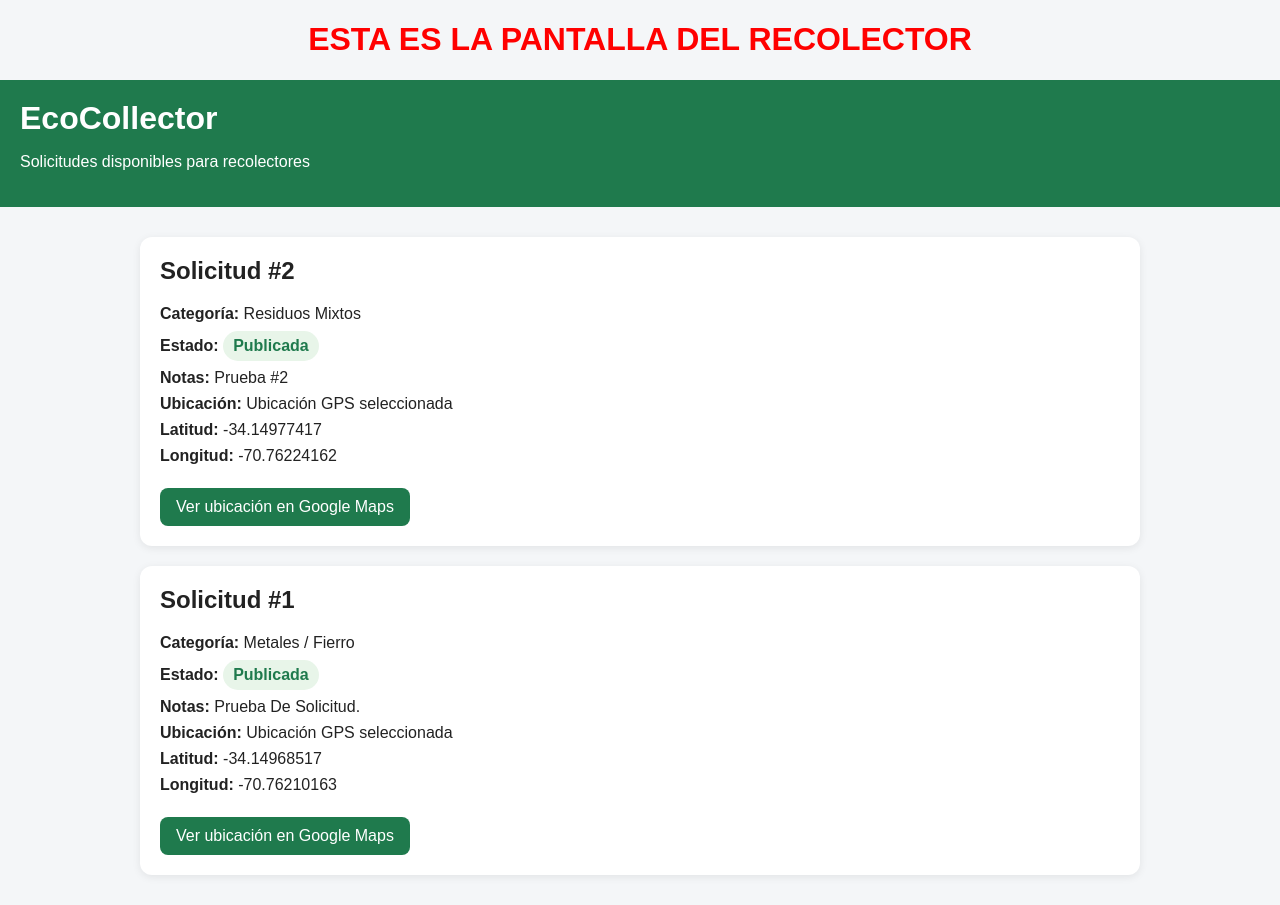
After one commit to juanhidal1508/Repositorio_EcoCollector, a Django app: template recolecciones/templates/recolecciones/solicitudes.disponibles.html in a window 1280 px wide. The commit adds this page. Run offline with Django 5.2, Linux system fonts and the light colour scheme; the template is opened without the code that fills it: values that come from a table or form of the project are taken from there, others are empty; data comes from the database, SQL or seed files in the repository; both versions use the stored data as it was after the commit.

Commit message:
EcoCollector fase 2 completada

```diff
--- /dev/null
+++ b/recolecciones/templates/recolecciones/solicitudes.disponibles.html
@@ -0,0 +1,158 @@
+<!DOCTYPE html>
+<html lang="es">
+<head>
+    <meta charset="UTF-8">
+    <meta name="viewport" content="width=device-width, initial-scale=1.0">
+
+    <title>Solicitudes disponibles - EcoCollector</title>
+
+    <style>
+        body {
+            font-family: Arial, sans-serif;
+            margin: 0;
+            background: #f4f6f8;
+            color: #222;
+        }
+
+        header {
+            background: #1f7a4d;
+            color: white;
+            padding: 20px;
+        }
+
+        header h1 {
+            margin: 0;
+        }
+
+        .contenedor {
+            max-width: 1000px;
+            margin: 30px auto;
+            padding: 0 20px;
+        }
+
+        .solicitud {
+            background: white;
+            border-radius: 12px;
+            padding: 20px;
+            margin-bottom: 20px;
+            box-shadow: 0 2px 8px rgba(0, 0, 0, 0.08);
+        }
+
+        .solicitud h2 {
+            margin-top: 0;
+        }
+
+        .estado {
+            display: inline-block;
+            padding: 6px 10px;
+            border-radius: 20px;
+            background: #e8f5e9;
+            color: #1f7a4d;
+            font-weight: bold;
+        }
+
+        .dato {
+            margin: 8px 0;
+        }
+
+        .sin-solicitudes {
+            background: white;
+            padding: 30px;
+            border-radius: 12px;
+            text-align: center;
+        }
+
+        .boton {
+            display: inline-block;
+            margin-top: 15px;
+            padding: 10px 16px;
+            background: #1f7a4d;
+            color: white;
+            text-decoration: none;
+            border-radius: 8px;
+        }
+    </style>
+</head>
+
+<body>
+
+    <h1 style="color:red; text-align:center;">
+        ESTA ES LA PANTALLA DEL RECOLECTOR
+    </h1>
+
+<header>
+    <h1>EcoCollector</h1>
+    <p>Solicitudes disponibles para recolectores</p>
+</header>
+
+<div class="contenedor">
+
+    {% if solicitudes %}
+
+        {% for solicitud in solicitudes %}
+
+            <div class="solicitud">
+
+                <h2>Solicitud #{{ solicitud.id }}</h2>
+
+                <p class="dato">
+                    <strong>Categoría:</strong>
+                    {{ solicitud.categoria.nombre_categoria }}
+                </p>
+
+                <p class="dato">
+                    <strong>Estado:</strong>
+                    <span class="estado">
+                        {{ solicitud.get_estado_actual_display }}
+                    </span>
+                </p>
+
+                {% if solicitud.notas_adicionales %}
+                    <p class="dato">
+                        <strong>Notas:</strong>
+                        {{ solicitud.notas_adicionales }}
+                    </p>
+                {% endif %}
+
+                {% if solicitud.ubicacion %}
+                    <p class="dato">
+                        <strong>Ubicación:</strong>
+                        {{ solicitud.ubicacion.direccion_formateada }}
+                    </p>
+
+                    <p class="dato">
+                        <strong>Latitud:</strong>
+                        {{ solicitud.ubicacion.latitud }}
+                    </p>
+
+                    <p class="dato">
+                        <strong>Longitud:</strong>
+                        {{ solicitud.ubicacion.longitud }}
+                    </p>
+
+                    <a
+                        class="boton"
+                        href="https://www.google.com/maps?q={{ solicitud.ubicacion.latitud }}, {{ solicitud.ubicacion.longitud }}"
+                        target="_blank"
+                    >
+                        Ver ubicación en Google Maps
+                    </a>
+                {% endif %}
+
+            </div>
+
+        {% endfor %}
+
+    {% else %}
+
+        <div class="sin-solicitudes">
+            <h2>No hay solicitudes disponibles</h2>
+            <p>Actualmente no existen solicitudes publicadas pendientes de recolección.</p>
+        </div>
+
+    {% endif %}
+
+</div>
+
+</body>
+</html>
--- a/recolecciones/urls.py
+++ b/recolecciones/urls.py
@@ -6,4 +6,5 @@ urlpatterns = [
     path('solicitudes/nueva/', views.crear_solicitud_view, name='crear_solicitud'),
     path('solicitudes/historial/', views.historial_solicitudes_view, name='historial_solicitudes'),
     path('solicitudes/<int:pk>/cancelar/', views.cancelar_solicitud_view, name='cancelar_solicitud'),
+    path('recolector/solicitudes/',views.historial_solicitudes_view, name='solicitudes_disponibles'),
 ]
```
Also changed, not shown: recolecciones/templates/recolecciones/historial.html (+86 -11 lines), recolecciones/views.py (+19 -0 lines), chatarra_fotos/2026/09/fierro.jfif (added), chatarra_fotos/2026/09/latas.jfif (added), db.sqlite3.
